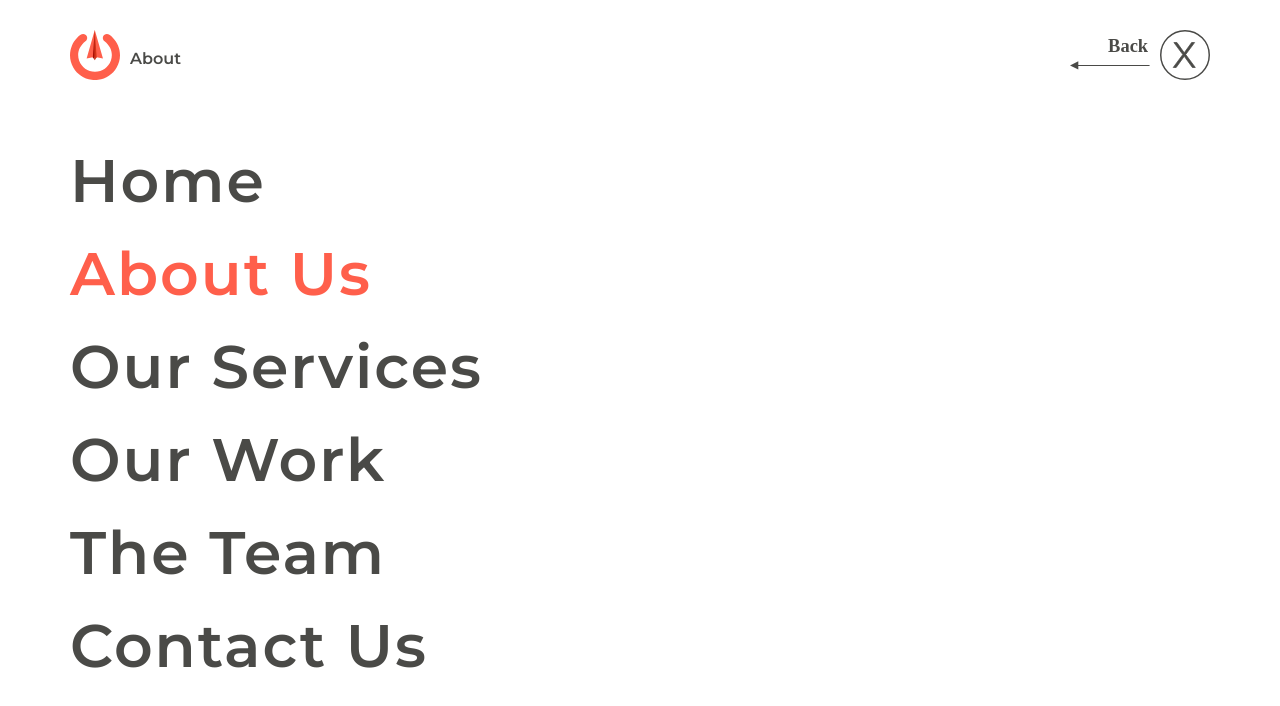
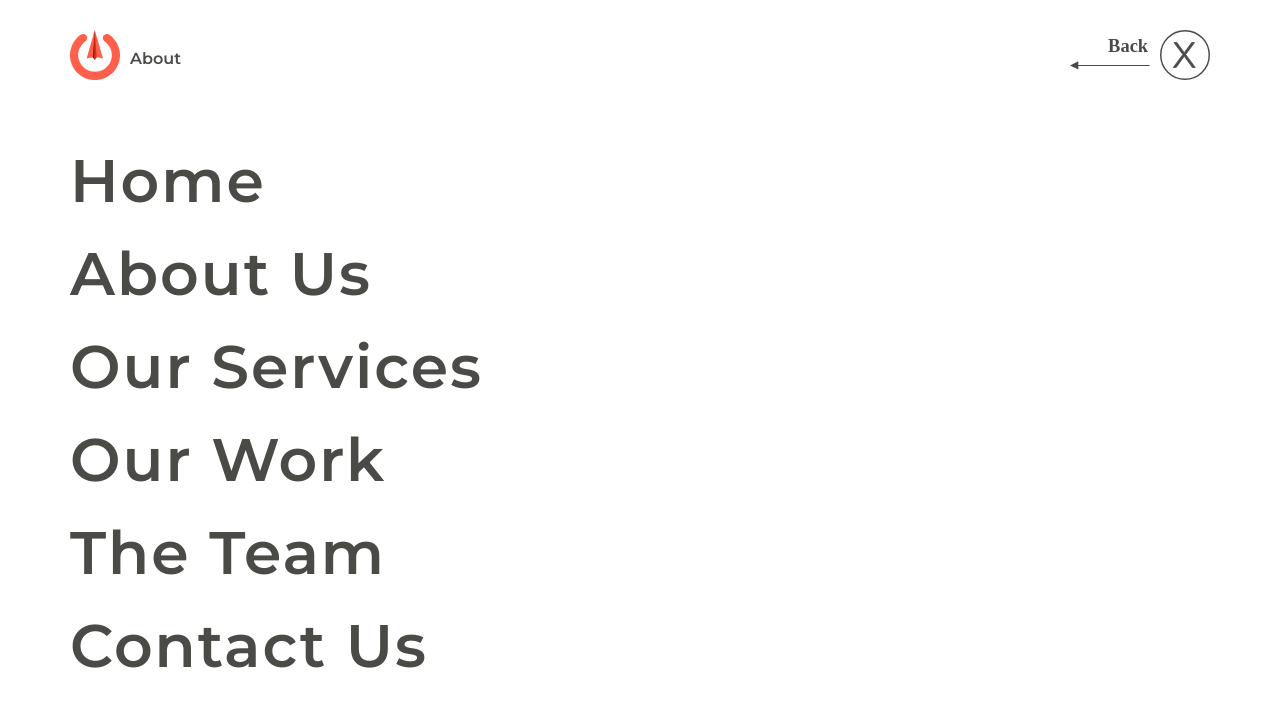
Before and after one commit to akpante3/Forza-WEB, a React (Create React App) app: page /about in a window 1280 px wide. Both pictures are taken after a click on the element 1185 px from the left and 57 px from the top of the page. Shown: the top 706 px of the page. Built offline with nearby package versions, Linux system fonts and the light colour scheme; no server answers; a web font is replaced by a local one.

Commit message:
menu update

```diff
--- a/src/components/menu/Menu.jsx
+++ b/src/components/menu/Menu.jsx
@@ -11,7 +11,7 @@ const Menu = (props) => {
     <div className={['menu','menu--bg-white', `${props.class}`].join(' ')}>
        <div className="menu__items">
             <div className={["menu__item", location.pathname === '/' ? "menu__item--active" : ''].join(' ')} onClick={props.toggleMenu}><Link to="/">Home</Link></div>
-            <div className={["menu__item", location.pathname.includes('/about') ? "menu__item--active" : ''].join(' ')} onClick={props.toggleMenu}><Link to="/about/who-we-are">About Us</Link></div>
+            <div className={["menu__item", location.pathname.includes('/about/') ? "menu__item--active" : ''].join(' ')} onClick={props.toggleMenu}><Link to="/about/who-we-are">About Us</Link></div>
             <div className={["menu__item", location.pathname.includes('/services/') ? "menu__item--active" : ''].join(' ')} onClick={props.toggleMenu}><Link to="/services/our-services">Our Services</Link></div>
             <div className={["menu__item", location.pathname === '/our-work' ? "menu__item--active" : ''].join(' ')} onClick={props.toggleMenu}><Link to="/our-works">Our Work</Link></div>
             <div className={["menu__item", location.pathname === '/team' ? "menu__item--active" : ''].join(' ')} onClick={props.toggleMenu}><Link to="/team">The Team</Link></div>
```
